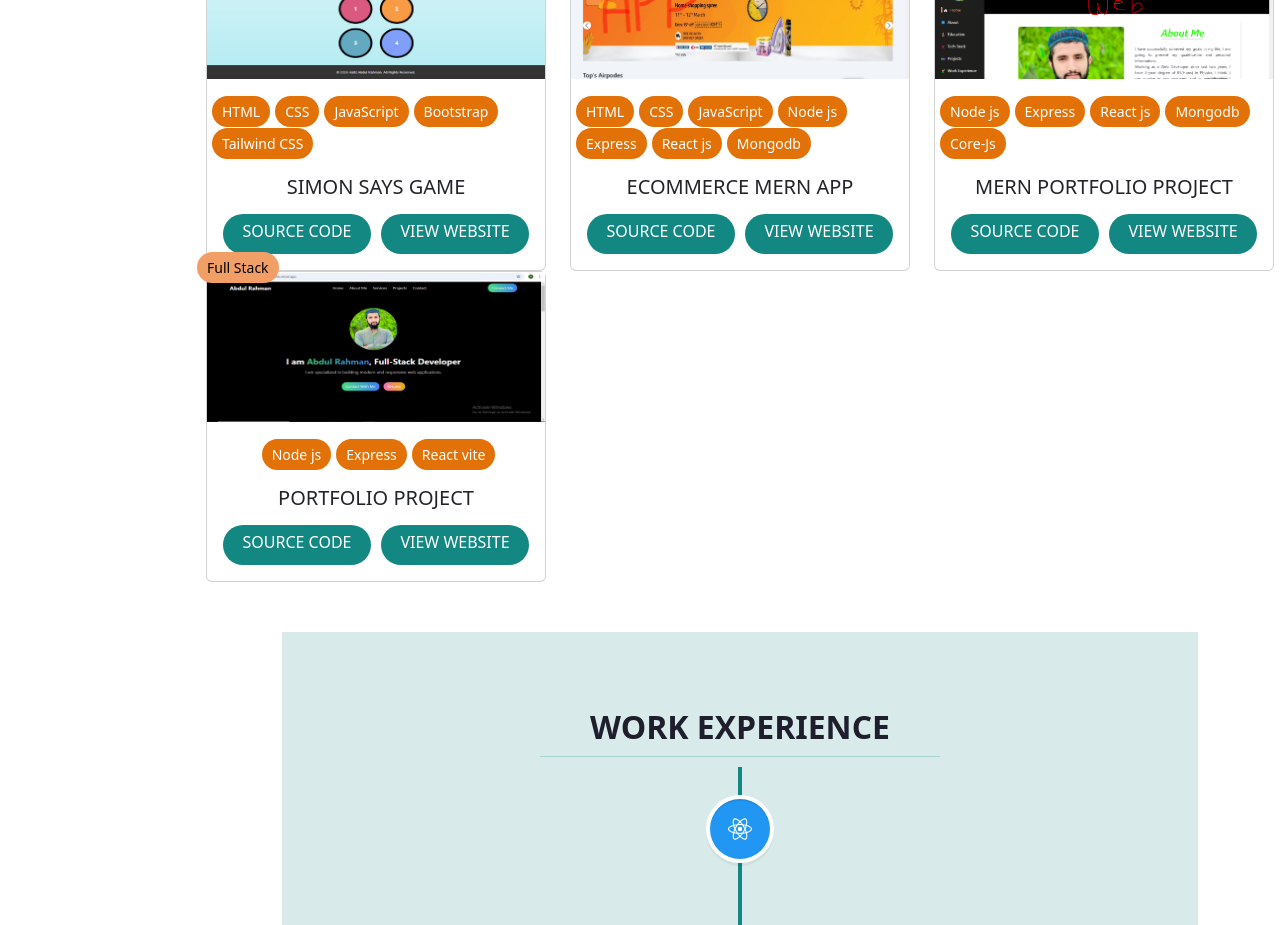
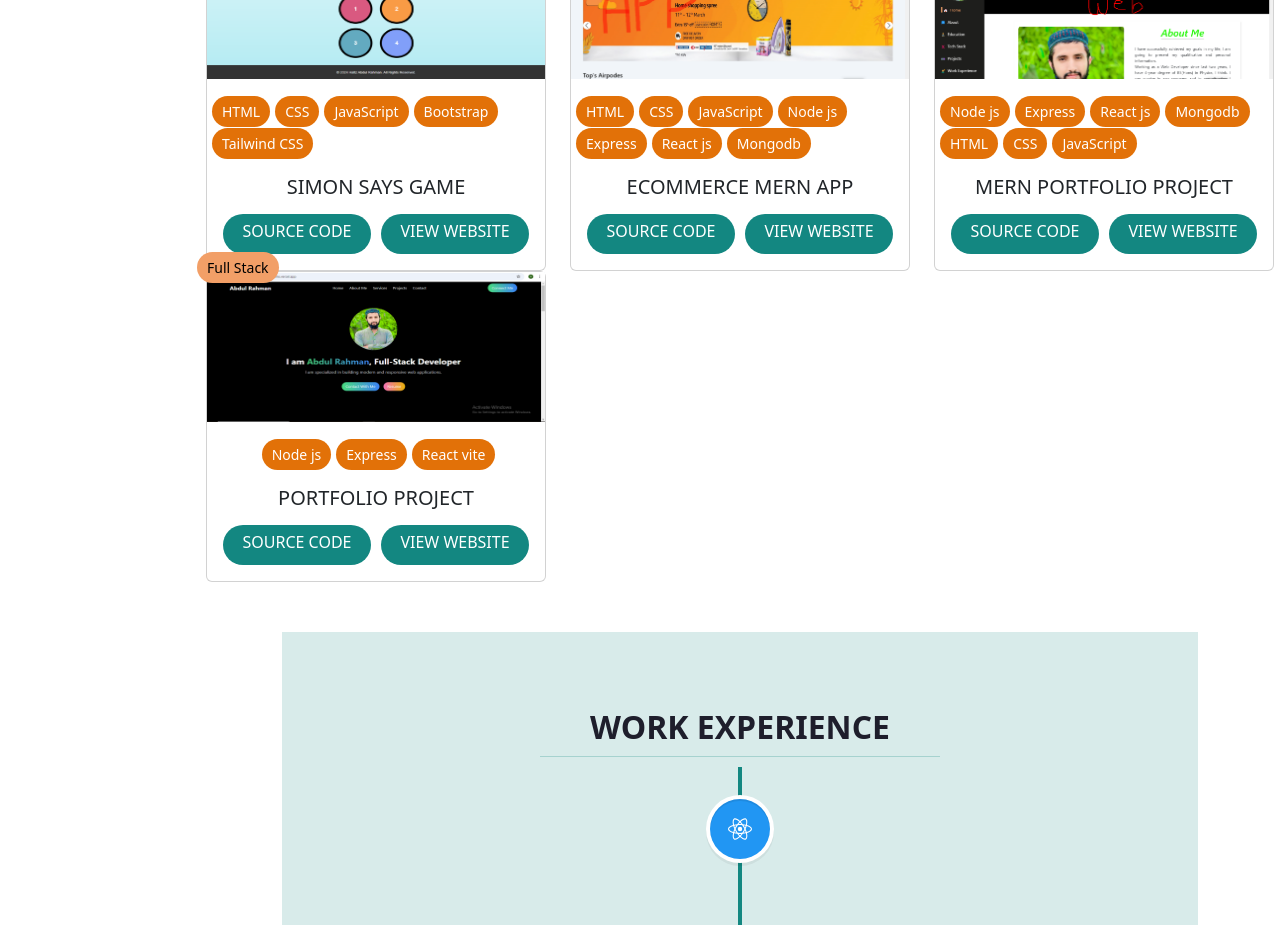
Before and after one commit to abdulrahmanmundhera3637/My-Personal-Portfolio-Frontend, a React (Create React App) app: page / in a window 1280 px wide. Shown: the part 3300-4225 px from the top of the page. Built offline with nearby package versions, Linux system fonts and the light colour scheme.

Commit message:
final1 commit

```diff
--- a/src/pages/Projects/Projects.js
+++ b/src/pages/Projects/Projects.js
@@ -111,7 +111,9 @@ const Projects = () => {
                 <span className="card-detail-badge">Express</span>
                 <span className="card-detail-badge">React js</span>
                 <span className="card-detail-badge">Mongodb</span>
-                <span className="card-detail-badge">Core-Js</span>
+                <span className="card-detail-badge">HTML</span>
+                <span className="card-detail-badge">CSS</span>
+                <span className="card-detail-badge">JavaScript</span>
               </div>
               <div className="card-body text-center">
                 <div className="ad-title m-auto">
```
